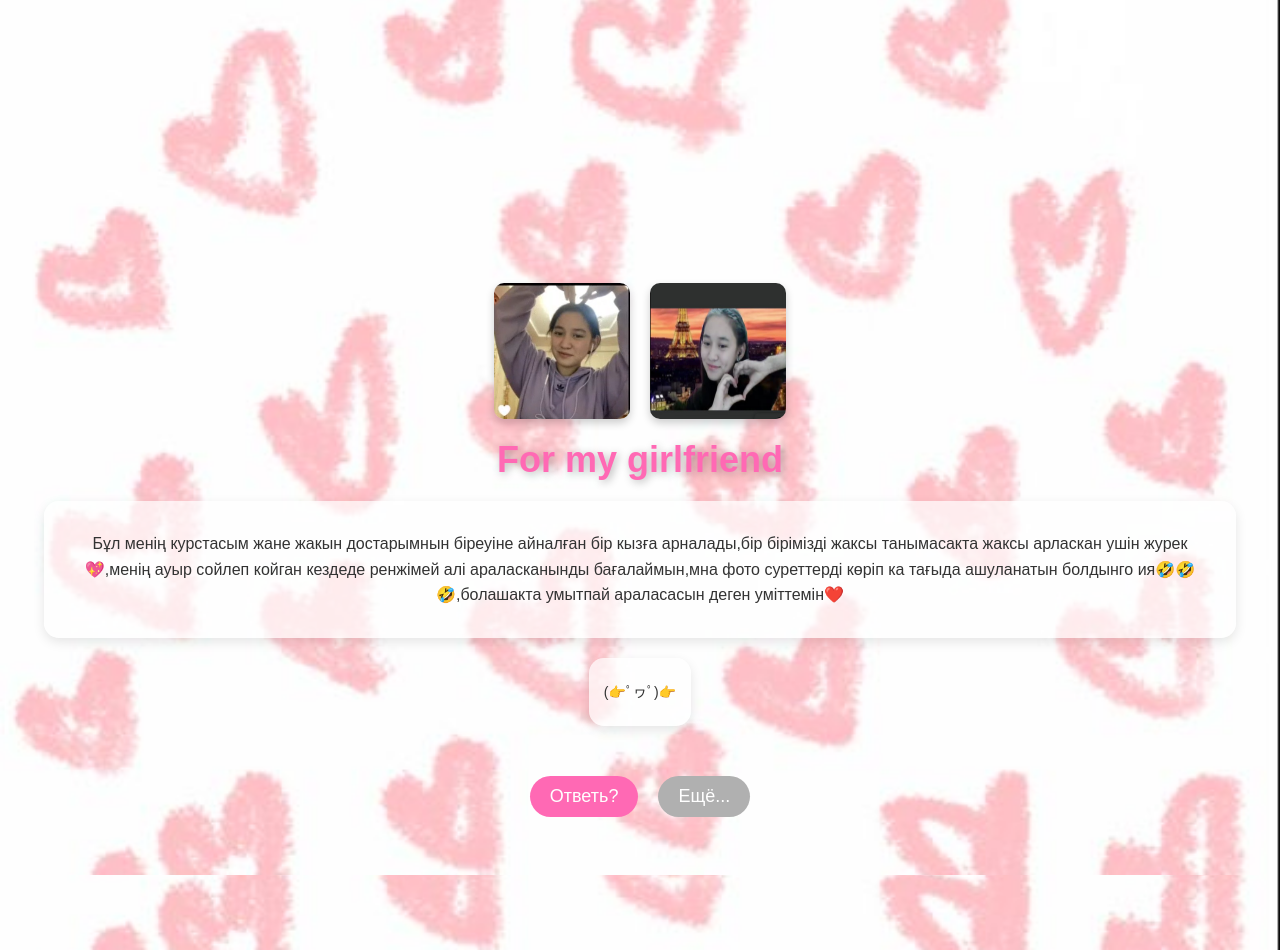
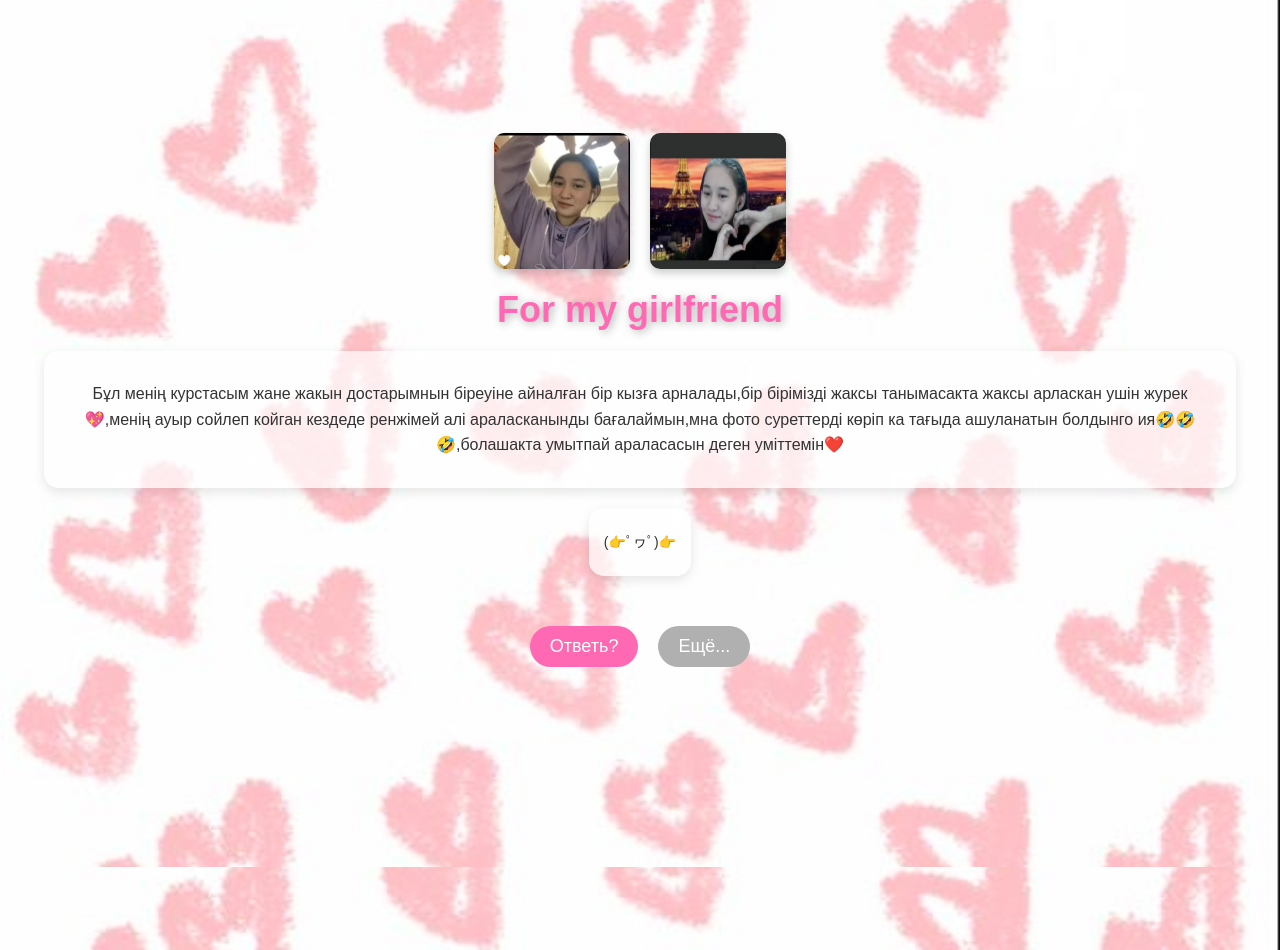
Before and after one commit to isko-08/grilfriend, a plain HTML site: page Utama.html in a window 1280 px wide. Drawn offline with Linux system fonts and the light colour scheme.

Commit message:
Update Utama.html

```diff
--- a/Utama.html
+++ b/Utama.html
@@ -23,7 +23,7 @@
         .image-row {
             display: flex;
             justify-content: center;
-            margin-top: 500px;
+            margin-top: 200px;
         }
 
         .image-row img {
```
